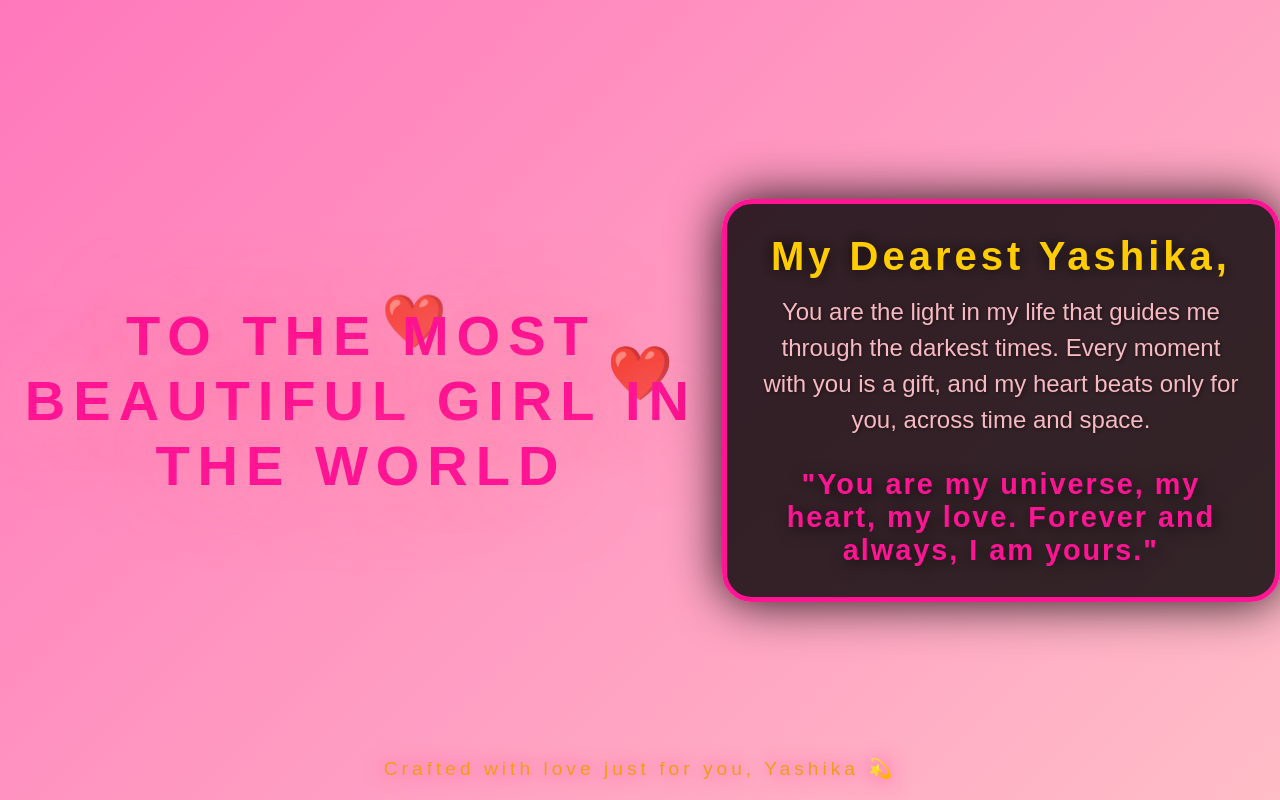
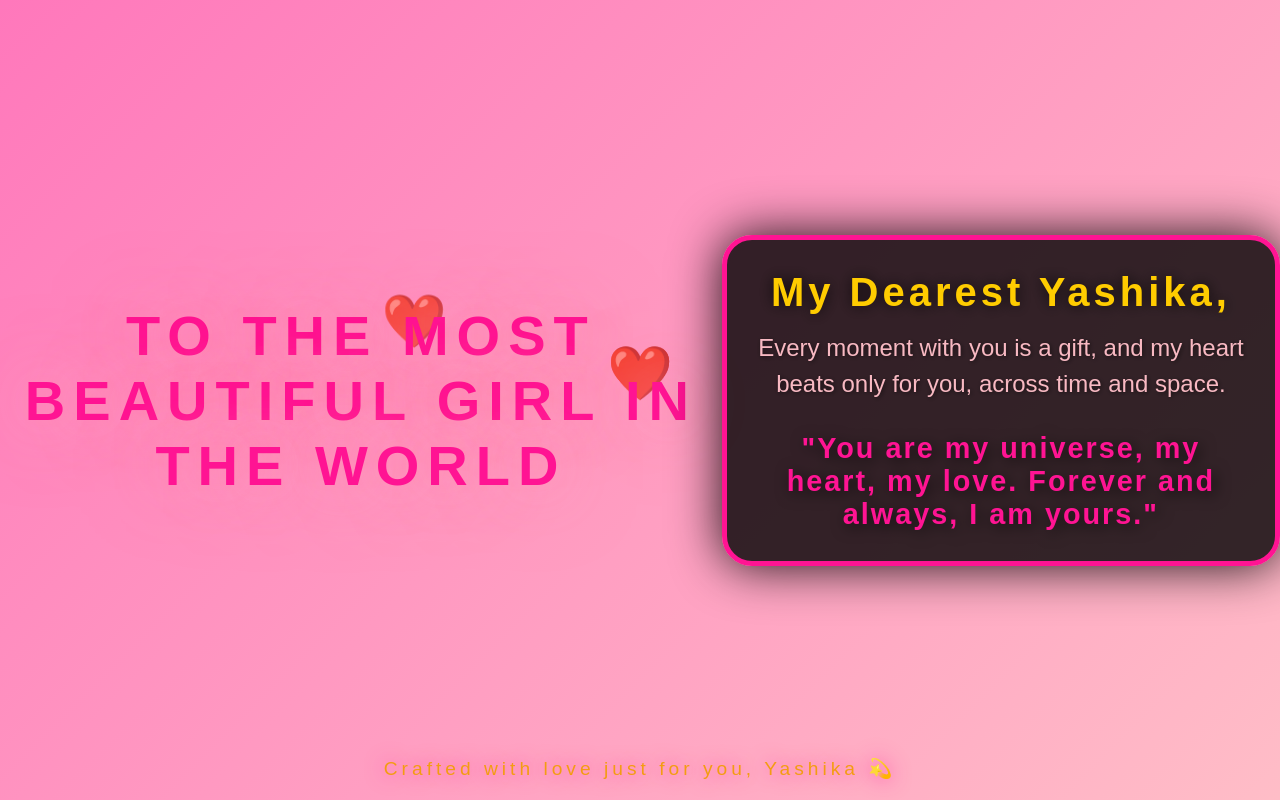
Before and after one commit to anshul0074/card, a plain HTML site: page index.html in a window 1280 px wide. Drawn offline with Linux system fonts and the light colour scheme.

Commit message:
Update index.html

```diff
--- a/index.html
+++ b/index.html
@@ -204,7 +204,7 @@
     <div class="card">
         <h2>My Dearest Yashika,</h2>
         <p>
-            You are the light in my life that guides me through the darkest times. Every moment with you is a gift, and my heart beats only for you, across time and space.
+            Every moment with you is a gift, and my heart beats only for you, across time and space.
         </p>
 
         <div class="love-message">
```
